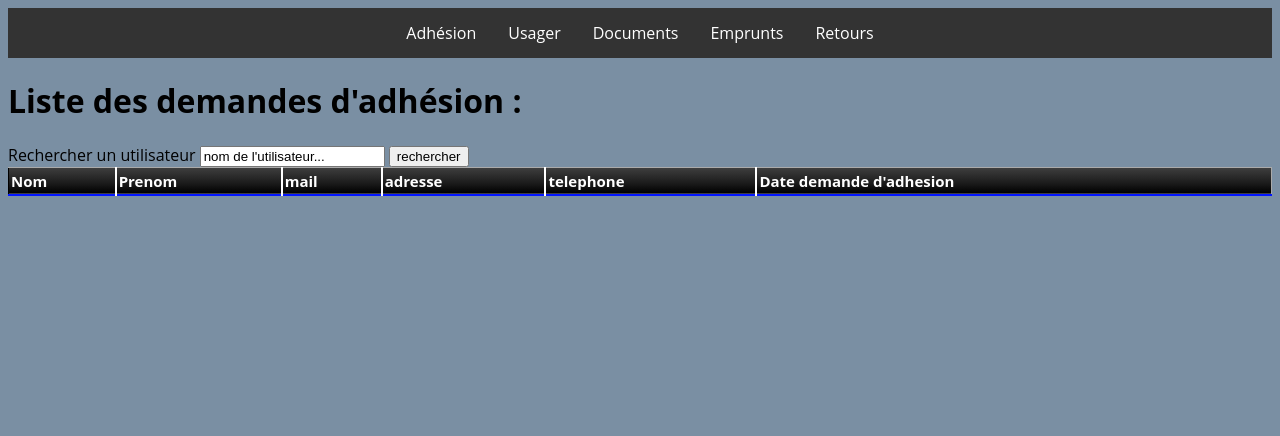
After one commit to esomly19/Atelier_Mediathek, a PHP site: the page made by MediaNet_Staff/src/Views/utilisateur/Listeadhesion.html.twig in a window 1280 px wide. The commit adds this page. Shown: the top 436 px of the page. Run offline with PHP 8.4, Linux system fonts and the light colour scheme; the template is opened without the code that fills it, so the values that code supplies are empty; some libraries are stand-ins or nearby versions.

Commit message:
demande adhésion marche on peut accepter ou refuser

```diff
--- a/MediaNet_Staff/public/index.php
+++ b/MediaNet_Staff/public/index.php
@@ -64,11 +64,14 @@ $app->get('/documents', "\\app\\Controllers\\documentController:voir")->setName(
 $app->post('/documents', "\\app\\Controllers\\documentController:creerDocuements");
 
 
+$app->get('/ladhesion', "\\app\\Controllers\\adhesionController:adhesion")->setName('ladhesion');
+
 
 $app->get('/doc{id}', "\\app\\Controllers\\documentController:modifier")->setName('modifierdocuments');
 $app->post('/doc{id}', "\\app\\Controllers\\documentController:update");
 
-
+$app->get('/accepter{id}', "\\app\\Controllers\\adhesionController:accepter")->setName('accepter');
+$app->get('/refuser{id}', "\\app\\Controllers\\adhesionController:refuser")->setName('refuser');
 
 $app->get('/ajouterdoc', "\\app\\Controllers\\documentController:ajouter")->setName('ajouterdoc');
 $app->post('/ajouterdoc', "\\app\\Controllers\\documentController:afficher");
--- a/MediaNet_Staff/src/Views/layout.html.twig
+++ b/MediaNet_Staff/src/Views/layout.html.twig
@@ -18,6 +18,7 @@
   <li><a href="{{ path_for('emprunts')}}">Emprunts</a></li>
    <li><a href="{{ path_for('documents')}}">Documents</a></li>
   <li><a href="{{ path_for('usagers')}}">Usager</a></li>
+  <li><a href="{{ path_for('ladhesion')}}">Adhésion</a></li>
 </ul>
 
         {% endblock %}
--- /dev/null
+++ b/MediaNet_Staff/src/Views/utilisateur/Listeadhesion.html.twig
@@ -0,0 +1,42 @@
+{% include 'layout.html.twig' %}
+{% block stylesheets %}
+
+    <link href="../../src/css/listeUtilisateur.css" type="text/css" rel="stylesheet" />
+{% endblock %}
+<h1>Liste des demandes d'adhésion : </h1>
+<div class="search">
+    <label for="search_user">Rechercher un utilisateur</label>
+    <input type="search" id="search_user" name="ru" value="nom de l'utilisateur..." onfocus="if(this.value=='nom de l\'utilisateur...')this.value=''" onblur="if(this.value=='')this.value='nom de l\'utilisateur...'" autocomplete="off">
+
+    <button id="submit_research">rechercher</button><div id="infoSearch"></div>
+</div>
+<table class="blueTable">
+<thead>
+<tr>
+<th>Nom</th>
+<th>Prenom</th>
+<th>mail</th>
+<th>adresse</th>
+<th>telephone</th>
+<th>Date demande d'adhesion</th>
+</tr>
+</thead>
+        {% for adh in ladhesion %}
+
+
+<tbody>
+<tr>
+<td>{{ adh.nom }} </td>
+<td>{{ adh.prenom }}</td>
+  <input type="hidden" name="idu" value={{ adh.id }}>
+<td>{{ adh.mail }}</td>
+<td>{{ adh.adresse }}</td>
+<td>{{ adh.telephone }}</td>
+<td>{{ adh.date_adhesion }}</td>
+<td><a href="{{ path_for('accepter', { 'id': adh.id }) }}"> <button  >accepter</button></a><a href="{{ path_for('refuser', { 'id': adh.id }) }}"><button  >refuser</button></a></td>
+</tr>
+</tbody>
+        {% endfor %}
+        </table>
+
+</div>
```
Also changed, not shown: MediaNet_Staff/src/Controllers/adhesionController.php (added, +43 -0 lines), MediaNet_Staff/src/Views/Accueil.html.twig (+5 -2 lines), MediaNet_Staff/src/models/Adhesion.php (added, +14 -0 lines).
